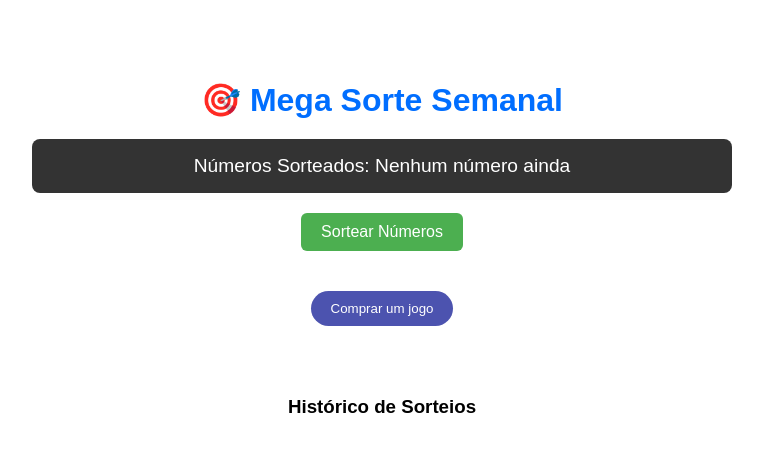
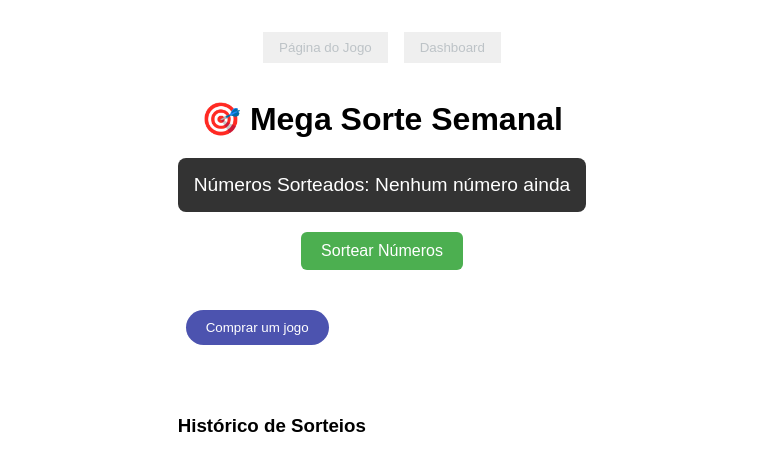
Before and after one commit to MarcioBADias/numero-da-sorte, a React (Vite) app: page / in a window 1280 px wide. Shown: the top 470 px of the page, without its empty margins (258-1021 px from the left). Built offline with nearby package versions, Linux system fonts and the light colour scheme.

Commit message:
✅ Preparando Dashboard para teste de autorizacao de ticket

```diff
--- a/src/app.jsx
+++ b/src/app.jsx
@@ -1,26 +1,68 @@
-import React from 'react';
-import { Container, Title } from './style';
-import { TopHeader } from './components/TopHeader';
-import { DrawButton } from './components/DrawButton';
-import { PlayerForm } from './components/PlayerForm';
-import { PlayerList } from './components/PlayerList';
-import { HistoryLog } from './components/HistoryLog';
-import useLotteryReducer from './hooks/useLotteryReducer';
+import React, { useState } from 'react'
+import {
+  Container,
+  NavContainer,
+  NavTabs,
+  PageContainer,
+  TabButton,
+  Title,
+} from './style'
+import { TopHeader } from './components/TopHeader'
+import { DrawButton } from './components/DrawButton'
+import { PlayerForm } from './components/PlayerForm'
+import { PlayerList } from './components/PlayerList'
+import { HistoryLog } from './components/HistoryLog'
+import { Dashboard } from './components/Dashboard'
+import useLotteryReducer from './hooks/useLotteryReducer'
 
 const App = () => {
-  const { state, dispatch } = useLotteryReducer();
+  const { state, dispatch } = useLotteryReducer()
+  const [activeTab, setActiveTab] = useState('jogo')
 
   return (
     <Container>
+      <NavContainer>
+        <div
+          style={{
+            display: 'flex',
+            justifyContent: 'space-between',
+            marginBottom: '1rem',
+          }}
+        >
+          <NavTabs>
+            <TabButton onClick={() => setActiveTab('jogo')}>
+              Página do Jogo
+            </TabButton>
+            <TabButton onClick={() => setActiveTab('dashboard')}>
+              Dashboard
+            </TabButton>
+          </NavTabs>
+        </div>
+      </NavContainer>
+      <PageContainer>
         <Title>🎯 Mega Sorte Semanal</Title>
+        {activeTab === 'jogo' ? (
+          <>
             <TopHeader drawnNumbers={state.drawnNumbers} />
             <DrawButton dispatch={dispatch} />
             <PlayerForm dispatch={dispatch} />
             <PlayerList players={state.players} />
-      {state.winner && <h2>🎉 Parabéns, {state.winner}! Você ganhou o prêmio acumulado!</h2>}
+            {state.winner && (
+              <h2>
+                🎉 Parabéns, {state.winner}! Você ganhou o prêmio acumulado!
+              </h2>
+            )}
             <HistoryLog history={state.history} />
+          </>
+        ) : (
+          <Dashboard
+            pendingTickets={state.pendingTickets}
+            dispatch={dispatch}
+          />
+        )}
+      </PageContainer>
     </Container>
-  );
+  )
 }
 
 export { App }
--- /dev/null
+++ b/src/components/Dashboard/index.jsx
@@ -0,0 +1,37 @@
+import React from 'react'
+import { Button, TicketCard } from './style'
+import useLotteryReducer from '../../hooks/useLotteryReducer'
+
+const Dashboard = () => {
+  const { state, dispatch } = useLotteryReducer()
+
+  const handleApprove = (ticket) => {
+    dispatch({ type: 'APPROVE_TICKET', payload: ticket })
+  }
+
+  const handleReject = (ticket) => {
+    dispatch({ type: 'REJECT_TICKET', payload: ticket })
+  }
+
+  return (
+    <div>
+      <h2>Tickets Pendentes</h2>
+      {state.tickets.length === 0 ? (
+        <p>Nenhum ticket pendente</p>
+      ) : (
+        state.tickets.map((ticket) => (
+          <TicketCard key={ticket.id}>
+            <strong>{ticket.name}</strong>
+            <p>Números: {ticket.numbers.join(', ')}</p>
+            <Button onClick={() => handleApprove(ticket)}>Aprovar</Button>
+            <Button danger onClick={() => handleReject(ticket)}>
+              Reprovar
+            </Button>
+          </TicketCard>
+        ))
+      )}
+    </div>
+  )
+}
+
+export { Dashboard }
--- /dev/null
+++ b/src/components/Dashboard/style.jsx
@@ -0,0 +1,18 @@
+import styled from 'styled-components'
+
+export const TicketCard = styled.div`
+  border: 1px solid #ccc;
+  padding: 1rem;
+  margin-bottom: 1rem;
+  border-radius: 10px;
+`
+
+export const Button = styled.button`
+  margin-right: 10px;
+  background-color: ${({ danger }) => (danger ? '#e74c3c' : '#2ecc71')};
+  color: white;
+  border: none;
+  padding: 6px 12px;
+  border-radius: 8px;
+  cursor: pointer;
+`
--- a/src/components/PlayerForm/index.jsx
+++ b/src/components/PlayerForm/index.jsx
@@ -25,6 +25,14 @@ const PlayerForm = ({ dispatch }) => {
     const msg = `Olá, me chamo ${name} e quero criar uma aposta com os números ${jogo}. Pode me atualizar o Pix e valor?`
     const encodedMsg = encodeURIComponent(msg)
     const whatsappURL = `https://wa.me/5521968465802?text=${encodedMsg}`
+    dispatch({
+      type: 'ADD_TICKET',
+      payload: {
+        id: Date.now(),
+        name,
+        numbers: selectedNumbers,
+      },
+    })
     window.open(whatsappURL, '_blank')
     toggleForm()
   }
--- a/src/hooks/useLotteryReducer.js
+++ b/src/hooks/useLotteryReducer.js
@@ -1,41 +1,65 @@
-import { useReducer } from 'react';
+import { useReducer } from 'react'
 
 const initialState = {
   players: [],
+  tickets: [],
   drawnNumbers: [],
   history: [],
   winner: null,
   jackpot: 1000,
-};
+}
 
 const reducer = (state, action) => {
   switch (action.type) {
     case 'ADD_PLAYER':
       return {
         ...state,
-        players: [...state.players, { ...action.payload, matched: Array(6).fill(false) }],
-      };
+        players: [
+          ...state.players,
+          { ...action.payload, matched: Array(6).fill(false) },
+        ],
+      }
     case 'DRAW_NUMBERS':
-      const newDraw = action.payload;
-      const updatedPlayers = state.players.map(player => {
-        const matched = player.numbers.map(num => newDraw.includes(num));
-        return { ...player, matched };
-      });
-      const winner = updatedPlayers.find(p => p.matched.every(Boolean))?.name || null;
+      const newDraw = action.payload
+      const updatedPlayers = state.players.map((player) => {
+        const matched = player.numbers.map((num) => newDraw.includes(num))
+        return { ...player, matched }
+      })
+      const winner =
+        updatedPlayers.find((p) => p.matched.every(Boolean))?.name || null
       return {
         ...state,
         drawnNumbers: newDraw,
-        history: [...state.history, { date: new Date().toLocaleDateString(), numbers: newDraw }],
+        history: [
+          ...state.history,
+          { date: new Date().toLocaleDateString(), numbers: newDraw },
+        ],
         players: updatedPlayers,
         winner: winner,
         jackpot: winner ? 0 : state.jackpot + 100,
-      };
+      }
+    case 'ADD_TICKET':
+      return {
+        ...state,
+        tickets: [...state.tickets, action.payload],
+      }
+    case 'APPROVE_TICKET':
+      return {
+        ...state,
+        tickets: state.tickets.filter((t) => t.id !== action.payload.id),
+        players: [...state.players, action.payload],
+      }
+    case 'REJECT_TICKET':
+      return {
+        ...state,
+        tickets: state.tickets.filter((t) => t.id !== action.payload.id),
+      }
     default:
-      return state;
+      return state
   }
 }
 
 export default function useLotteryReducer() {
-  const [state, dispatch] = useReducer(reducer, initialState);
-  return { state, dispatch };
+  const [state, dispatch] = useReducer(reducer, initialState)
+  return { state, dispatch }
 }
--- a/src/index.css
+++ b/src/index.css
@@ -1,10 +1,5 @@
-[data-js="root"] {
-  max-width: 1280px;
-  margin: 0 auto;
-  padding: 2rem;
-  text-align: center;
+* {
+  box-sizing: border-box;
+  padding: 0;
+  margin: 0;
 }
-
-h1{
-  color: #006eff;
-}
--- a/src/style.jsx
+++ b/src/style.jsx
@@ -1,13 +1,39 @@
-import styled from 'styled-components';
+import styled from 'styled-components'
 
 export const Container = styled.div`
+  align-items: center;
+  display: flex;
+  flex-direction: column;
+  justify-content: center;
+`
+
+export const Title = styled.h1`
+  text-align: center;
+  margin-bottom: 20px;
+`
+
+export const NavContainer = styled.div`
+  padding: 2rem;
+  font-family: sans-serif;
+  max-height: 10vh;
+`
+
+export const NavTabs = styled.div`
+  display: flex;
+  gap: 1rem;
+  margin-bottom: 2rem;
+`
+
+export const TabButton = styled.button`
+  padding: 0.5rem 1rem;
+  border: none;
+  background-color: none;
+  color: #bdc3c7;
+  cursor: pointer;
+`
+export const PageContainer = styled.div`
   max-width: 700px;
   margin: 0 auto;
   padding: 20px;
   font-family: Arial, sans-serif;
-`;
-
-export const Title = styled.h1`
-  text-align: center;
-  margin-bottom: 20px;
-`;
+`
```
Lines whose indentation alone changed are shown as unchanged.
